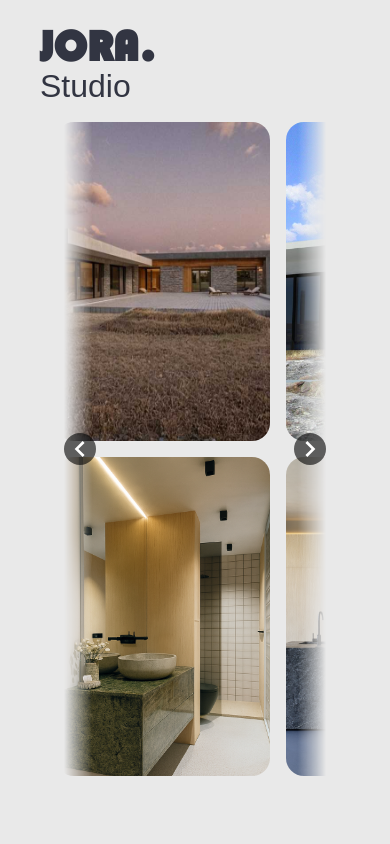
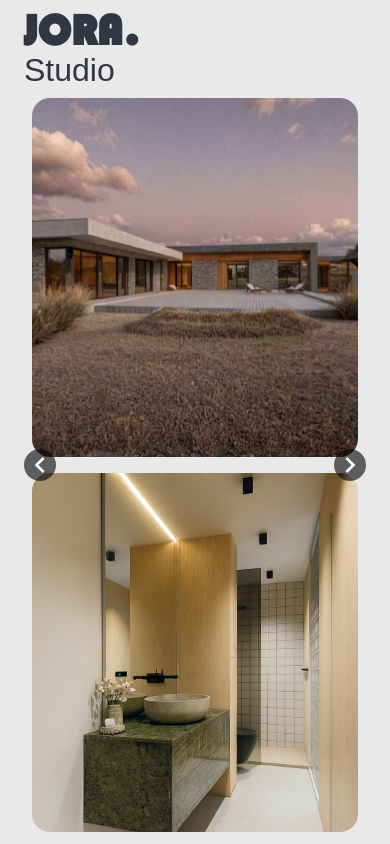
Before and after one commit to Sara-msant/jora-studio, a Vue app: page /portfolio in a window 390 px wide. Built offline with nearby package versions, Linux system fonts and the light colour scheme; a web font is replaced by a local one.

Commit message:
several mobile fixes

```diff
--- a/src/assets/main.css
+++ b/src/assets/main.css
@@ -14,7 +14,6 @@
   color: #323542;
   display: flex;
   flex-direction: column;
-  padding: 1.5rem 2.5rem;
   box-sizing: border-box;
 }
 
--- a/src/components/Header.vue
+++ b/src/components/Header.vue
@@ -48,6 +48,7 @@ const goHome = () => {
   z-index: 9999;
   color: #323542;
   height: var(--header-h);
+  margin: 1.5rem 2.5rem;
 }
 
 .jora-logo {
@@ -94,4 +95,10 @@ const goHome = () => {
 .jora-header.jora-white .jora-menu span {
   background-color: white !important;
 }
+
+@media (max-width: 768px) {
+  .jora-header {
+    margin: 0.5rem 1.5rem;
+  }
+}
 </style>
--- a/src/components/PageWrapper.vue
+++ b/src/components/PageWrapper.vue
@@ -1,7 +1,9 @@
 <template>
   <div class="jora page-wrapper">
     <Header />
-    <slot />
+    <main class="content">
+      <slot />
+    </main>
   </div>
 </template>
 
@@ -16,4 +18,17 @@ import Header from '@/components/Header.vue'
   display: flex;
   flex-direction: column;
 }
+
+.content {
+  box-sizing: border-box;
+  display: flex;
+  flex: 1;
+  margin: 1.5rem 2.5rem;
+}
+
+@media (max-width: 768px) {
+  .content {
+    margin: 0.5rem 1.5rem;
+  }
+}
 </style>
--- a/src/views/AboutView.vue
+++ b/src/views/AboutView.vue
@@ -1,6 +1,5 @@
 <template>
   <PageWrapper>
-    <main class="about-main">
     <div class="about-grid">
       <!-- LEFT: collage -->
       <section class="collage">
@@ -27,8 +26,8 @@
 
           <div class="note-body">
             <p>
-                JORA Studio is led by Rachel Cambier and Joaquim Pinheiro Torres, an international
-                duo of designers/architects with Belgian and Portuguese roots.
+              JORA Studio is led by Rachel Cambier and Joaquim Pinheiro Torres, an international duo
+              of designers/architects with Belgian and Portuguese roots.
             </p>
 
             <p>
@@ -37,8 +36,8 @@
             </p>
 
             <p>
-                Their new collaboration merges two distinct design cultures — the refined precision
-                of Northern Europe and the natural warmth of the South — resulting in a distinctive
+              Their new collaboration merges two distinct design cultures — the refined precision of
+              Northern Europe and the natural warmth of the South — resulting in a distinctive
               aesthetic that is both timeless and contemporary.
             </p>
 
@@ -49,8 +48,8 @@
             </p>
 
             <p>
-                Their shared philosophy is rooted in quiet luxury: an approach that values
-                restraint, authenticity, and craftsmanship over excess.
+              Their shared philosophy is rooted in quiet luxury: an approach that values restraint,
+              authenticity, and craftsmanship over excess.
             </p>
 
             <p>
@@ -87,7 +86,6 @@
         </article>
       </aside>
     </div>
-    </main>
   </PageWrapper>
 </template>
 
@@ -110,12 +108,15 @@ const images = {
   padding: 3.25rem 2rem 2rem;
   box-sizing: border-box;
   display: flex;
+  width: 100%;
+  overflow-x: hidden;
 }
 
 .about-grid {
   flex: 1;
   height: 100%;
   min-height: 0;
+  width: 100%;
 
   display: grid;
   grid-template-columns: minmax(560px, 1.05fr) 1.35fr 0.65fr;
@@ -194,6 +195,7 @@ const images = {
   border-radius: 18px;
   padding: 2rem 2rem 1.8rem;
   box-shadow: 0 10px 26px rgba(0, 0, 0, 0.14);
+  box-sizing: border-box;
 }
 
 .note-title {
@@ -275,11 +277,13 @@ const images = {
   .about-grid {
     grid-template-columns: 1fr;
     gap: 2.25rem;
+    width: 100%;
   }
 
   .collage {
     min-height: 520px;
-    padding-left: 32px;
+    width: 100%;
+    max-width: 100%;
   }
 
   .profiles {
@@ -290,7 +294,21 @@ const images = {
 
 @media (max-width: 650px) {
   .about-main {
-    padding: 1.5rem;
+    padding: 2rem 1.5rem;
+  }
+
+  .about-grid {
+    grid-template-columns: 1fr;
+    gap: 1.5rem;
+    width: 100%;
+  }
+
+  .note-inner {
+    max-width: 100%;
+  }
+  .collage,
+  .profile-photo img {
+    display: none;
   }
 
   .collage-frame--large {
--- a/src/views/ContactView.vue
+++ b/src/views/ContactView.vue
@@ -1,6 +1,5 @@
 <template>
   <PageWrapper>
-    <main class="contact-main">
     <section class="contact-content">
       <!-- LEFT: Image + Info Card -->
       <div class="contact-left">
@@ -72,13 +71,7 @@
             </div>
             <div class="form-group">
               <label for="phone" class="form-label">{{ t('contact.phone') }}</label>
-                <input
-                  id="phone"
-                  v-model="form.phone"
-                  type="tel"
-                  class="form-input"
-                  placeholder=""
-                />
+              <input id="phone" v-model="form.phone" type="tel" class="form-input" placeholder="" />
             </div>
           </div>
 
@@ -114,9 +107,7 @@
           </div>
 
           <div class="form-group full-width">
-              <label for="description" class="form-label">{{
-                t('contact.briefDescription')
-              }}</label>
+            <label for="description" class="form-label">{{ t('contact.briefDescription') }}</label>
             <textarea
               id="description"
               v-model="form.description"
@@ -146,7 +137,6 @@
         </form>
       </div>
     </section>
-    </main>
   </PageWrapper>
 </template>
 
@@ -243,12 +233,6 @@ const handleSubmit = async () => {
 </script>
 
 <style scoped>
-.contact-main {
-  flex: 1;
-  padding: 4rem 3rem;
-  min-height: calc(100vh - 120px);
-}
-
 .contact-content {
   display: grid;
   grid-template-columns: 0.5fr 1fr;
@@ -270,6 +254,9 @@ const handleSubmit = async () => {
   box-shadow: 0 8px 24px rgba(0, 0, 0, 0.12);
   height: fit-content;
   max-height: 400px;
+  display: flex;
+  align-items: center;
+  justify-content: center;
 }
 
 .contact-image img {
@@ -283,7 +270,7 @@ const handleSubmit = async () => {
 .contact-right {
   display: flex;
   flex-direction: column;
-  gap: 2.5rem;
+  gap: 1.5rem;
 }
 
 /* Top Row: Header + Info Card side by side */
@@ -360,7 +347,7 @@ const handleSubmit = async () => {
 .contact-form {
   display: flex;
   flex-direction: column;
-  gap: 1.5rem;
+  gap: 0.5rem;
 }
 
 .form-row {
@@ -424,7 +411,7 @@ const handleSubmit = async () => {
 .form-disclaimer {
   font-size: 0.75rem;
   color: #999;
-  line-height: 1.5;
+  line-height: 1;
   font-family: 'Geist Mono', monospace;
   margin: 1rem 0;
 }
@@ -468,13 +455,13 @@ const handleSubmit = async () => {
 }
 
 @media (max-width: 768px) {
-  .contact-main {
-    padding: 2rem 1.5rem;
-  }
-
   .contact-content {
     grid-template-columns: 1fr;
     gap: 2rem;
+  }
+
+  .contact-image {
+    display: none;
   }
 
   .contact-title {
--- a/src/views/PortfolioView.vue
+++ b/src/views/PortfolioView.vue
@@ -1,6 +1,5 @@
 <template>
   <PageWrapper>
-    <section class="portfolio-main">
     <div class="portfolio-grid-wrapper">
       <Carousel
         class="portfolio-carousel"
@@ -42,7 +41,6 @@
         </template>
       </Carousel>
     </div>
-    </section>
   </PageWrapper>
 </template>
 
@@ -90,14 +88,6 @@ const breakpoints = {
 <style scoped>
 /* Fill viewport minus fixed header.
    box-sizing keeps padding inside the height. */
-.portfolio-main {
-  height: calc(100vh - var(--header-h) - 4rem);
-  box-sizing: border-box;
-  min-height: 0;
-  display: flex;
-  padding: 2rem 3rem 0;
-}
-
 .portfolio-grid-wrapper {
   flex: 1;
   min-height: 0;
@@ -207,33 +197,7 @@ const breakpoints = {
   border: none;
 }
 
-@media (max-width: 900px) {
-  .portfolio-main {
-    padding: 1.5rem;
-  }
-}
-
 @media (max-width: 600px) {
-  .portfolio-carousel :deep(.carousel__viewport) {
-    padding-left: 1rem;
-    padding-right: 1rem;
-
-    -webkit-mask-image: linear-gradient(
-      to right,
-      transparent 0,
-      black 28px,
-      black calc(100% - 28px),
-      transparent 100%
-    );
-    mask-image: linear-gradient(
-      to right,
-      transparent 0,
-      black 28px,
-      black calc(100% - 28px),
-      transparent 100%
-    );
-  }
-
   .portfolio-carousel :deep(.carousel__slide) {
     padding: 0 0.5rem;
   }
--- a/src/views/ProjectView.vue
+++ b/src/views/ProjectView.vue
@@ -1,8 +1,6 @@
 <template>
-  <div class="jora portfolio-page">
-    <Header />
-
-    <section v-if="project" class="project-main">
+  <PageWrapper>
+    <section v-if="project">
       <div class="project-layout">
         <div class="project-info-wrapper">
           <button class="project-back" type="button" @click="goToPortfolio">← Back</button>
@@ -99,17 +97,17 @@
     <section v-else class="project-not-found">
       <p>Project not found.</p>
     </section>
-  </div>
+  </PageWrapper>
 </template>
 
 <script setup lang="ts">
 import { computed, ref } from 'vue'
 import { useRoute, useRouter } from 'vue-router'
 import { useI18n } from 'vue-i18n'
-import Header from '@/components/Header.vue'
 import 'vue3-carousel/carousel.css'
 import { Carousel, Slide, Navigation } from 'vue3-carousel'
 import { usePortfolioProjects } from '@/composables/usePortfolioProjects'
+import PageWrapper from '@/components/PageWrapper.vue'
 
 const { t } = useI18n()
 
@@ -161,13 +159,6 @@ const closeFullscreen = () => {
 </script>
 
 <style scoped>
-/* main area under header */
-.project-main {
-  padding: 2rem 3rem;
-  min-height: calc(100vh - 120px); /* adjust if header height differs */
-  box-sizing: border-box;
-}
-
 .project-back {
   border: none;
   background: transparent;
@@ -195,7 +186,7 @@ const closeFullscreen = () => {
 
 /* LEFT: yellow info card */
 .project-info {
-  background: #fff476; /* or #ffe65b if you prefer */
+  background: #fff476;
   border-radius: 24px;
   padding: 2rem 2.5rem;
   box-shadow: 0 8px 30px rgba(0, 0, 0, 0.14);
@@ -203,6 +194,7 @@ const closeFullscreen = () => {
   flex-direction: column;
   gap: 1.75rem;
   position: relative;
+  box-sizing: border-box;
 }
 
 .project-title {
@@ -352,10 +344,6 @@ const closeFullscreen = () => {
 }
 
 @media (max-width: 900px) {
-  .project-main {
-    padding: 1.5rem;
-  }
-
   .project-layout {
     grid-template-columns: 1fr;
     gap: 2rem;
@@ -367,6 +355,42 @@ const closeFullscreen = () => {
 
   .project-gallery-wrapper {
     order: 2;
+  }
+}
+
+@media (max-width: 768px) {
+  .project-info {
+    padding: 1rem 1.5rem;
+  }
+
+  .project-title {
+    font-size: 2rem;
+    line-height: 2rem;
+  }
+
+  .project-type {
+    font-size: 1rem;
+    line-height: 1rem;
+  }
+
+  .project-header-row {
+    flex-wrap: wrap;
+  }
+
+  .project-meta {
+    grid-template-columns: auto 1fr;
+  }
+
+  .project-divider {
+    margin: 1rem 0;
+  }
+
+  .project-buttons {
+    justify-content: space-between;
+  }
+
+  .project-back {
+    align-self: flex-start;
   }
 }
 
--- a/src/views/ServicesView.vue
+++ b/src/views/ServicesView.vue
@@ -1,6 +1,5 @@
 <template>
   <PageWrapper>
-    <main class="services-main">
     <section class="steps">
       <div class="accordion">
         <div
@@ -33,7 +32,6 @@
         <div class="card-text">Trust<br />The<br />Process.</div>
       </div>
     </aside>
-    </main>
   </PageWrapper>
 </template>
 
@@ -87,16 +85,6 @@ const toggle = (i: number) => {
   display: flex;
   flex-direction: column;
   background: var(--page-bg, #f5f5f5);
-}
-
-.services-main {
-  height: calc(100vh - var(--header-h) - 8rem);
-  box-sizing: border-box;
-  min-height: 0;
-  display: flex;
-  gap: 4rem;
-  padding: 4rem 6rem;
-  align-items: flex-start;
 }
 
 .steps {
@@ -217,6 +205,7 @@ const toggle = (i: number) => {
   justify-content: center;
   align-items: center;
   box-shadow: 0 2px 0 rgba(0, 0, 0, 0.02);
+  box-sizing: border-box;
 }
 
 .card-text {
@@ -227,23 +216,18 @@ const toggle = (i: number) => {
 }
 
 @media (max-width: 980px) {
-  .services-main {
-    flex-direction: column;
-    padding: 2rem;
-    height: auto;
-    min-height: auto;
-  }
-
   .highlight {
     align-self: stretch;
     display: flex;
     width: 100%;
     justify-content: center;
+    padding: 0 1rem;
   }
 
   .card {
-    width: 220px;
     height: 220px;
+    padding: 20px 30px;
+    flex-shrink: 0;
   }
 
   .card-text {
```
Lines whose indentation alone changed are shown as unchanged.
